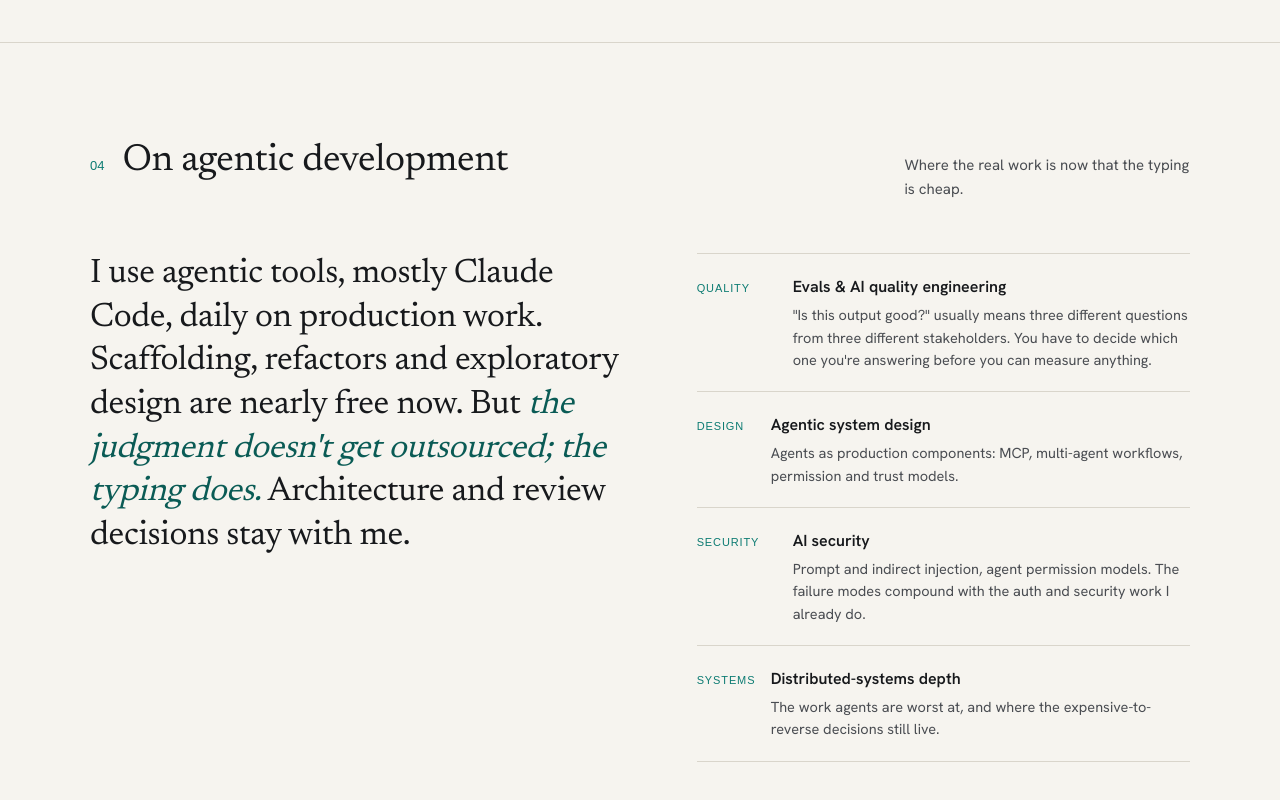
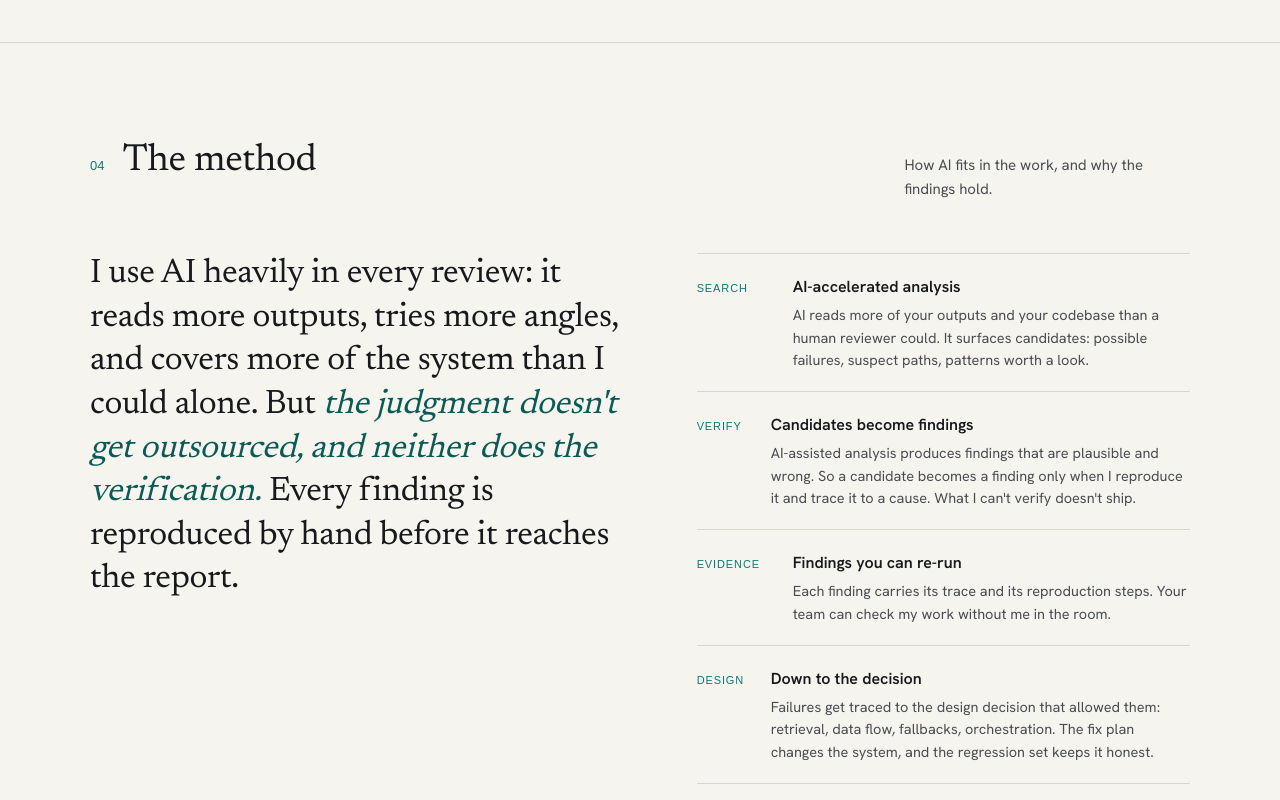
Before and after one commit to dragosbln/dbln-site, a Next.js app: page / in a window 1280 px wide. Shown: the part 3760-4560 px from the top of the page. Built offline with nearby package versions, Linux system fonts and the light colour scheme; a web font is replaced by a local one.

Commit message:
update contact section

```diff
--- a/src/content/site.ts
+++ b/src/content/site.ts
@@ -178,29 +178,29 @@ export const testimonials: TestimonialsSection = {
 
 export const agentic: AgenticSection = {
   num: "04",
-  title: "On agentic development",
-  aside: "Where the real work is now that the typing is cheap.",
-  pull: "I use agentic tools, mostly Claude Code, daily on production work. Scaffolding, refactors and exploratory design are nearly free now. But *the judgment doesn't get outsourced; the typing does.* Architecture and review decisions stay with me.",
+  title: "The method",
+  aside: "How AI fits in the work, and why the findings hold.",
+  pull: "I use AI heavily in every review: it reads more outputs, tries more angles, and covers more of the system than I could alone. But *the judgment doesn't get outsourced, and neither does the verification.* Every finding is reproduced by hand before it reaches the report.",
   items: [
     {
-      kicker: "Quality",
-      title: "Evals & AI quality engineering",
-      body: '"Is this output good?" usually means three different questions from three different stakeholders. You have to decide which one you\'re answering before you can measure anything.',
+      kicker: "Search",
+      title: "AI-accelerated analysis",
+      body: "AI reads more of your outputs and your codebase than a human reviewer could. It surfaces candidates: possible failures, suspect paths, patterns worth a look.",
+    },
+    {
+      kicker: "Verify",
+      title: "Candidates become findings",
+      body: "AI-assisted analysis produces findings that are plausible and wrong. So a candidate becomes a finding only when I reproduce it and trace it to a cause. What I can't verify doesn't ship.",
+    },
+    {
+      kicker: "Evidence",
+      title: "Findings you can re-run",
+      body: "Each finding carries its trace and its reproduction steps. Your team can check my work without me in the room.",
     },
     {
       kicker: "Design",
-      title: "Agentic system design",
-      body: "Agents as production components: MCP, multi-agent workflows, permission and trust models.",
-    },
-    {
-      kicker: "Security",
-      title: "AI security",
-      body: "Prompt and indirect injection, agent permission models. The failure modes compound with the auth and security work I already do.",
-    },
-    {
-      kicker: "Systems",
-      title: "Distributed-systems depth",
-      body: "The work agents are worst at, and where the expensive-to-reverse decisions still live.",
+      title: "Down to the decision",
+      body: "Failures get traced to the design decision that allowed them: retrieval, data flow, fallbacks, orchestration. The fix plan changes the system, and the regression set keeps it honest.",
     },
   ],
 };
@@ -217,8 +217,8 @@ export const writing: WritingSection = {
 
 export const contact: Contact = {
   label: "Start a conversation",
-  title: "Have a decision worth *getting right?*",
-  body: "Two questions, then pick a time. The intro call is 30 minutes.",
+  title: "Ready to find out where your AI product *breaks?*",
+  body: "Pick your situation, pick a time. The intro call is 30 minutes.",
 };
 
 /**
@@ -229,43 +229,43 @@ export const contact: Contact = {
  * "What are you weighing?" question lives inside Cal's own booking form.
  */
 export const booking: ContactBooking = {
-  formatStep: "01 · What kind of help are you imagining?",
+  formatStep: "01 · Where are you with your AI feature?",
   timeStep: "02 · Pick a time",
   formats: [
     {
       num: "01",
-      title: "Architecture advisory",
-      desc: "Reviews and second opinions.",
-      value: "consultancy",
-      chip: "Advisory",
+      title: "Live, and misbehaving",
+      desc: "Users or support are flagging it.",
+      value: "live-misbehaving",
+      chip: "Misbehaving",
     },
     {
       num: "02",
-      title: "Hands-on architecture & engineering",
-      desc: "Design and delivery together.",
-      value: "hands-on",
-      chip: "Hands-on",
+      title: "Live, but unmeasured",
+      desc: "Nobody can say how often it fails.",
+      value: "live-unmeasured",
+      chip: "Unmeasured",
     },
     {
       num: "03",
-      title: "Fractional CTO",
-      desc: "Ongoing technical ownership.",
-      value: "cto",
-      chip: "Fractional CTO",
+      title: "Not shipped yet",
+      desc: "You want it reviewed before launch.",
+      value: "pre-launch",
+      chip: "Pre-launch",
     },
     {
       num: "04",
-      title: "Not sure yet",
-      desc: "We can figure it out on the call.",
-      value: "not-sure",
-      chip: "Not sure yet",
+      title: "Something else",
+      desc: "Architecture, CTO work, or not sure.",
+      value: "other",
+      chip: "Other",
     },
   ],
   emailHint: "Prefer email? That works too.",
-  veil: "Pick a format to open the calendar",
+  veil: "Pick your situation to open the calendar",
   veilNote: "The calendar loads from Cal.com.",
   restart: {
-    title: "Switch the format?",
+    title: "Switch your situation?",
     body: "Switching restarts the booking. Anything you entered is lost.",
     confirm: "Switch",
     cancel: "Keep booking",
@@ -273,7 +273,7 @@ export const booking: ContactBooking = {
   confirmed: {
     label: "You're on the calendar",
     title: "Talk soon. The *invite is in your inbox.*",
-    body: "The details are on the right and in your calendar invitation. Bring the decision you're weighing. If something shifts, the invite has the links to move or cancel it.",
+    body: "The details are on the right and in your calendar invitation. Bring what you're seeing: the complaints, the odd outputs, the thing you can't measure. If something shifts, the invite has the links to move or cancel it.",
     focusLabel: "Focus",
     weighingLabel: "Weighing",
     emailHint: "Something to send ahead? Email works.",
@@ -295,7 +295,7 @@ export const booking: ContactBooking = {
     title: "Intro call",
     meta: "30 min · Google Meet",
     calLink: "dragosbln/30min",
-    chipPrefix: "Format: ",
+    chipPrefix: "Situation: ",
   },
 };
 
```
Also changed, not shown: 1 other file (tests, documents, lock files or other folders).
